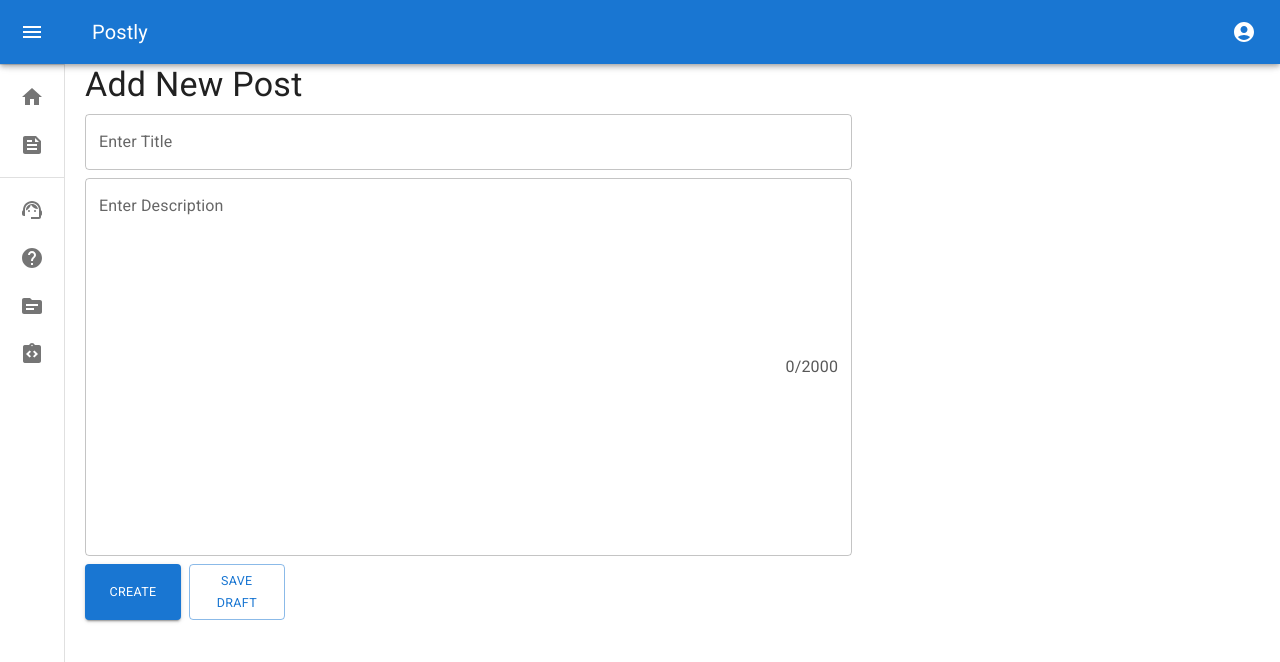
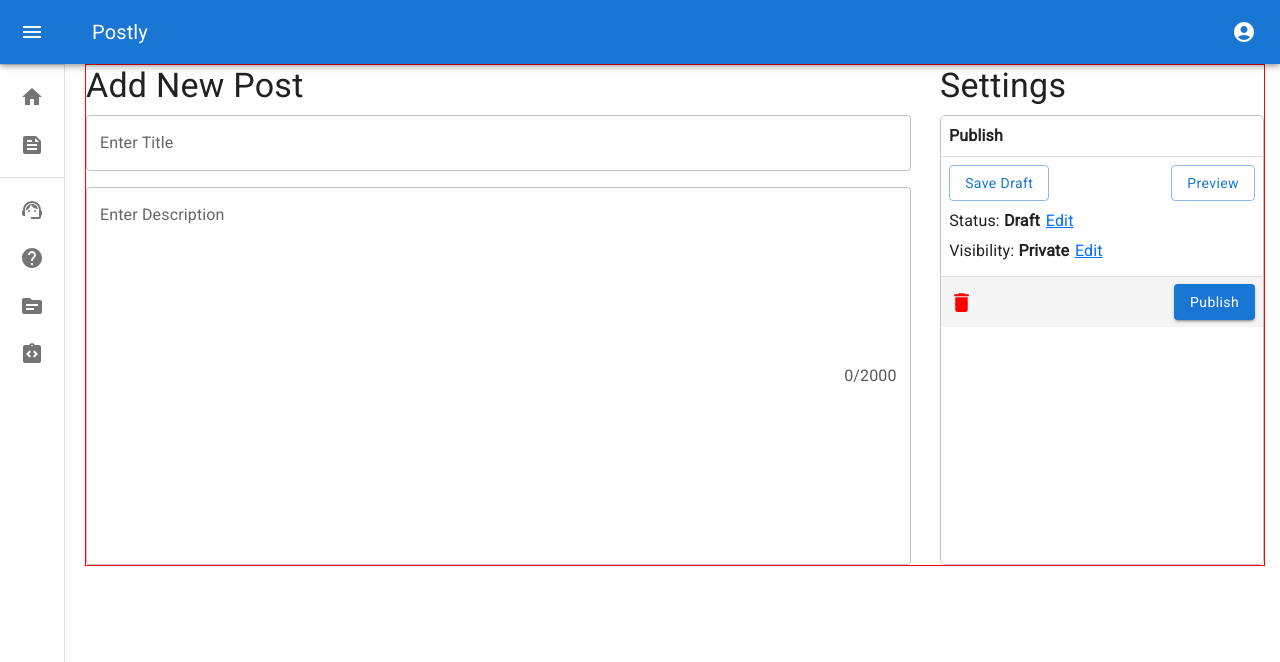
Before and after one commit to Fla1ly/Postly, a React (Vite) app: page /create in a window 1280 px wide. Shown: the top 662 px of the page. Built offline with nearby package versions, Linux system fonts and the light colour scheme; the HTML template or start-up script is replaced by a standard one.

Commit message:
changes to create post function & added post settings (not fully functional)

```diff
--- a/src/components/Nav.tsx
+++ b/src/components/Nav.tsx
@@ -364,7 +364,7 @@ export default function MiniDrawer({
           overflow: "auto",
         }}
       >
-        <Box sx={{ width: "98.75%", mt: "2%" }}>{children}</Box>
+        <Box sx={{ width: "98.75%", mt: "2%", border: '1px red solid' }}>{children}</Box>
       </Box>
     </Box>
   );
--- a/src/pages/Create.tsx
+++ b/src/pages/Create.tsx
@@ -1,7 +1,18 @@
 import NavbarContent from "../components/Nav";
-import { Button, Stack, TextField, Typography } from "@mui/material";
+import {
+  Button,
+  Stack,
+  TextField,
+  Typography,
+  Box,
+  Divider,
+  Container,
+} from "@mui/material";
 import { useState } from "react";
 import { useNavigate } from "react-router-dom";
+import Snackbar from "@mui/material/Snackbar";
+import Alert, { AlertColor } from "@mui/material/Alert";
+import DeleteIcon from "@mui/icons-material/Delete";
 
 export default function Create() {
   const navigate = useNavigate();
@@ -9,17 +20,37 @@ export default function Create() {
   const [description, setDescription] = useState<string>("");
   const [characters, setCharacters] = useState<number>(0);
   const [exceedLimit, setExceedLimit] = useState<boolean>(false);
+  const [snackbarOpen, setSnackbarOpen] = useState(false);
+  const [snackbarMessage, setSnackbarMessage] = useState("");
+  const [snackbarSeverity, setSnackbarSeverity] = useState("success");
   const isLoggedIn = localStorage.getItem("isLoggedIn");
 
   if (!isLoggedIn) {
     navigate("/login");
   }
 
+  const handleSnackbarClose = () => {
+    setSnackbarOpen(false);
+  };
+
   const handleSubmit = async () => {
+    if (title === "" || description === "") {
+      setSnackbarOpen(true);
+      setSnackbarMessage("Title and description cannot be empty");
+      setSnackbarSeverity("error");
+      return;
+    }
+    if (exceedLimit) {
+      setSnackbarOpen(true);
+      setSnackbarMessage("Description exceeds 2000 characters");
+      setSnackbarSeverity("error");
+      return;
+    }
     try {
       const postData = {
         title: title,
         description: description,
+        createdBy: localStorage.getItem("username"),
       };
       const response = await fetch("http://localhost:5000/postly/createPost", {
         method: "POST",
@@ -31,9 +62,14 @@ export default function Create() {
       if (!response.ok) {
         throw new Error("Post creation failed");
       }
-      console.log("Post created successfully");
+      setSnackbarOpen(true);
+      setSnackbarMessage("Successfully created post");
+      setSnackbarSeverity("success");
     } catch (error) {
       console.error("Error creating post:", error);
+      setSnackbarOpen(true);
+      setSnackbarMessage("Failed to create post");
+      setSnackbarSeverity("error");
     }
   };
 
@@ -70,11 +106,16 @@ export default function Create() {
     }
   };
 
-
   return (
     <NavbarContent>
-      <Stack sx={{ display: "flex", flexDirection: "row" }}>
-        <Stack sx={{ width: "65%" }}>
+      <Stack
+        sx={{
+          display: "flex",
+          flexDirection: "row",
+          justifyContent: "space-between",
+        }}
+      >
+        <Stack sx={{ width: "70%" }}>
           <Typography variant="h4">Add New Post</Typography>
           <TextField
             sx={{ mt: 1 }}
@@ -84,7 +125,7 @@ export default function Create() {
             onChange={(e) => setTitle(e.target.value)}
           />
           <TextField
-            sx={{ mt: 1 }}
+            sx={{ mt: 2 }}
             id="outlined-multiline-static"
             label="Enter Description"
             multiline
@@ -101,41 +142,140 @@ export default function Create() {
               ),
             }}
           />
-          <Stack sx={{ display: "flex", flexDirection: "row", gap: 1 }}>
-            <Button
-              variant="contained"
+        </Stack>
+        <Stack sx={{ width: "27.5%" }}>
+          <Typography variant="h4">Settings</Typography>
+          <Box
+            sx={{
+              border: "1px #c4c4c4 solid",
+              width: "100%",
+              height: "100%",
+              mt: 1,
+              borderRadius: "5px",
+            }}
+          >
+            <Typography sx={{ p: 1 }}>
+              <b>Publish</b>
+            </Typography>
+            <Divider />
+            <Stack
               sx={{
-                width: "12.5%",
-                fontSize: "12.5px",
+                width: "100%",
                 display: "flex",
                 justifyContent: "center",
                 alignItems: "center",
-                gap: 1,
                 mt: 1,
               }}
-              onClick={handleSubmit}
             >
-              Create
-            </Button>
-            <Button
-              variant="outlined"
+              <Stack
+                sx={{
+                  display: "flex",
+                  flexDirection: "row",
+                  width: "95%",
+                  justifyContent: "space-between",
+                }}
+              >
+                <Button variant="outlined" sx={{ textTransform: "none" }}>
+                  Save Draft
+                </Button>
+                <Button variant="outlined" sx={{ textTransform: "none" }}>
+                  Preview
+                </Button>
+              </Stack>
+            </Stack>
+            <Stack
               sx={{
-                width: "12.5%",
-                fontSize: "12.5px",
+                width: "100%",
                 display: "flex",
                 justifyContent: "center",
                 alignItems: "center",
-                gap: 1,
                 mt: 1,
               }}
-              onClick={handleSaveDraft}
             >
-              Save Draft
-            </Button>
-          </Stack>
+              <Stack sx={{ width: "95%", gap: 0.75 }}>
+                <Stack
+                  sx={{
+                    display: "flex",
+                    flexDirection: "row",
+                    gap: 0.75,
+                  }}
+                >
+                  <Typography>
+                    Status: <b>Draft</b>
+                  </Typography>
+                  <Typography
+                    sx={{ textDecoration: "Underline", color: "#0070ff" }}
+                  >
+                    Edit
+                  </Typography>
+                </Stack>
+                <Stack
+                  sx={{
+                    display: "flex",
+                    flexDirection: "row",
+                    gap: 0.75,
+                  }}
+                >
+                  <Typography>
+                    Visibility: <b>Private</b>
+                  </Typography>
+                  <Typography
+                    sx={{ textDecoration: "Underline", color: "#0070ff" }}
+                  >
+                    Edit
+                  </Typography>
+                </Stack>
+              </Stack>
+            </Stack>
+            <Container sx={{ height: "12.5px" }}></Container>
+            <Divider />
+            <Stack
+              sx={{
+                height: "11.25%",
+                width: "100%",
+                background: "#f5f5f5",
+                display: "flex",
+                justifyContent: "center",
+                alignItems: "center",
+              }}
+            >
+              <Stack
+                sx={{
+                  width: "95%",
+                  display: "flex",
+                  flexDirection: "row",
+                  justifyContent: "space-between",
+                  alignItems: "center",
+                }}
+              >
+                <DeleteIcon
+                  sx={{
+                    color: "red",
+                    fontSize: 25,
+                    "&:hover": { cursor: "pointer" },
+                  }}
+                />
+                <Button variant="contained" sx={{ textTransform: "none" }}>
+                  Publish
+                </Button>
+              </Stack>
+            </Stack>
+          </Box>
         </Stack>
-        <Stack sx={{ width: "35%" }}></Stack>
       </Stack>
+      <Snackbar
+        open={snackbarOpen}
+        autoHideDuration={6000}
+        onClose={handleSnackbarClose}
+      >
+        <Alert
+          onClose={handleSnackbarClose}
+          severity={snackbarSeverity as AlertColor}
+          sx={{ width: "100%" }}
+        >
+          {snackbarMessage}
+        </Alert>
+      </Snackbar>
     </NavbarContent>
   );
 }
```
